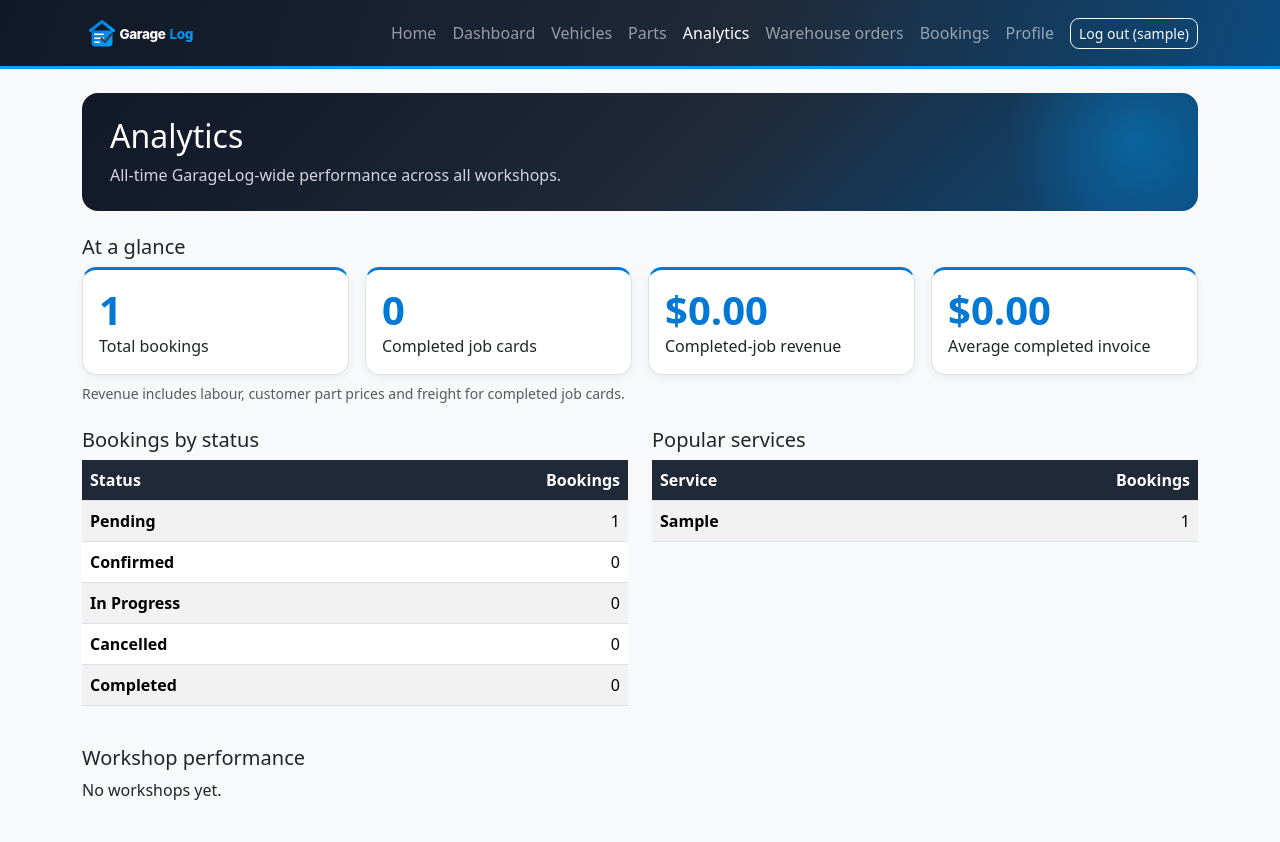
After one commit to Kyran4/GarageLog, a Django app: page /dashboard/analytics/ in a window 1280 px wide. The commit adds this page. Run offline with Django 5.2, Linux system fonts and the light colour scheme; a user stored in the database is signed in; tables that the repository leaves empty hold one stand-in row (values such as "Sample post").

Commit message:
implement analytics page for admins and mechanics with appropriate permissions

```diff
--- a/dashboard/urls.py
+++ b/dashboard/urls.py
@@ -8,4 +8,5 @@ urlpatterns = [
     path('dashboard/customer/', views.CustomerDashboardView.as_view(), name='customer_dashboard'),
     path('dashboard/mechanic/', views.MechanicDashboardView.as_view(), name='mechanic_dashboard'),
     path('dashboard/admin/', views.AdminDashboardView.as_view(), name='admin_dashboard'),
+    path('dashboard/analytics/', views.AnalyticsView.as_view(), name='analytics'),
 ]
--- a/dashboard/views.py
+++ b/dashboard/views.py
@@ -1,15 +1,23 @@
+from decimal import Decimal
+
 from django.contrib.auth import get_user_model
 from django.contrib.auth.decorators import login_required
 from django.core.paginator import Paginator
-from django.db.models import Count, F, Q
+from django.db.models import Count, DecimalField, ExpressionWrapper, F, Q, Sum
 from django.shortcuts import redirect, render
 from django.urls import reverse
 from django.utils import timezone
 from django.views.generic import TemplateView
 
-from accounts.mixins import AdminRequiredMixin, CustomerRequiredMixin, MechanicRequiredMixin
+from accounts.mixins import (
+    AdminRequiredMixin,
+    CustomerRequiredMixin,
+    MechanicRequiredMixin,
+    RoleRequiredMixin,
+)
 from bookings.models import Booking
 from inventory.models import Part, StockItem
+from jobs.models import JobCard, JobPart
 from vehicles.models import Vehicle
 from workshops.models import Workshop
 
@@ -82,6 +90,9 @@ class MechanicDashboardView(MechanicRequiredMixin, TemplateView):
         ).count() if user.workshop_id else 0
         context['parts_url'] = reverse('inventory:search')
         context['low_stock_url'] = reverse('inventory:stock') + '?low=1'
+        context['booking_count'] = Booking.objects.filter(workshop_id=user.workshop_id).count() \
+            if user.workshop_id else 0
+        context['analytics_url'] = reverse('analytics')
         return context
 
 
@@ -142,4 +153,97 @@ class AdminDashboardView(AdminRequiredMixin, TemplateView):
         context['bookings_url'] = reverse('booking_list')
         context['pending_url'] = reverse('booking_list') + '?status=PENDING'
         context['vehicles_url'] = reverse('vehicles:list')
+        context['booking_count'] = Booking.objects.count()
+        context['analytics_url'] = reverse('analytics')
         return context
+
+
+class AnalyticsView(RoleRequiredMixin, TemplateView):
+    allowed_roles = (User.Role.ADMIN, User.Role.MECHANIC)
+    template_name = 'dashboard/analytics.html'
+
+    def get_context_data(self, **kwargs):
+        context = super().get_context_data(**kwargs)
+        user = self.request.user
+        is_admin = user.is_admin_role
+
+        bookings = Booking.objects.all()
+        if not is_admin:
+            bookings = bookings.filter(workshop_id=user.workshop_id)
+
+        status_counts = dict(
+            bookings.values('status').annotate(count=Count('pk')).values_list('status', 'count')
+        )
+        context['booking_count'] = bookings.count()
+        context['status_rows'] = [
+            {'label': label, 'count': status_counts.get(value, 0)}
+            for value, label in Booking.STATUS_CHOICES
+        ]
+        context['service_rows'] = list(
+            bookings.values('service_type')
+            .annotate(count=Count('pk'))
+            .order_by('-count', 'service_type')
+        )
+
+        completed_jobs = JobCard.objects.filter(booking__status='COMPLETED')
+        completed_parts = JobPart.objects.filter(job_card__booking__status='COMPLETED')
+        if not is_admin:
+            completed_jobs = completed_jobs.filter(booking__workshop_id=user.workshop_id)
+            completed_parts = completed_parts.filter(
+                job_card__booking__workshop_id=user.workshop_id,
+            )
+
+        labor_total = completed_jobs.aggregate(total=Sum('labor_charge'))['total'] or Decimal('0.00')
+        parts_total = completed_parts.aggregate(
+            total=Sum(ExpressionWrapper(
+                F('unit_price') * F('quantity') + F('freight_charge'),
+                output_field=DecimalField(max_digits=12, decimal_places=2),
+            ))
+        )['total'] or Decimal('0.00')
+        revenue = labor_total + parts_total
+        completed_job_count = completed_jobs.count()
+        context['completed_job_count'] = completed_job_count
+        context['revenue'] = revenue
+        context['average_invoice'] = (
+            revenue / completed_job_count if completed_job_count else Decimal('0.00')
+        )
+        context['workshop'] = user.workshop if not is_admin else None
+        context['is_admin_analytics'] = is_admin
+
+        if is_admin:
+            workshop_bookings = {
+                row['workshop_id']: row
+                for row in bookings.values('workshop_id').annotate(
+                    booking_count=Count('pk'),
+                    completed_count=Count('pk', filter=Q(status='COMPLETED')),
+                )
+            }
+            workshop_labor = dict(
+                JobCard.objects.filter(booking__status='COMPLETED')
+                .values_list('booking__workshop_id')
+                .annotate(total=Sum('labor_charge'))
+                .values_list('booking__workshop_id', 'total')
+            )
+            workshop_parts = dict(
+                JobPart.objects.filter(job_card__booking__status='COMPLETED')
+                .values_list('job_card__booking__workshop_id')
+                .annotate(total=Sum(ExpressionWrapper(
+                    F('unit_price') * F('quantity') + F('freight_charge'),
+                    output_field=DecimalField(max_digits=12, decimal_places=2),
+                )))
+                .values_list('job_card__booking__workshop_id', 'total')
+            )
+            context['workshop_rows'] = [
+                {
+                    'workshop': workshop,
+                    'booking_count': workshop_bookings.get(workshop.pk, {}).get('booking_count', 0),
+                    'completed_count': workshop_bookings.get(workshop.pk, {}).get('completed_count', 0),
+                    'revenue': (
+                        workshop_labor.get(workshop.pk) or Decimal('0.00')
+                    ) + (
+                        workshop_parts.get(workshop.pk) or Decimal('0.00')
+                    ),
+                }
+                for workshop in Workshop.objects.filter(is_parts_warehouse=False).order_by('name')
+            ]
+        return context
--- a/templates/base.html
+++ b/templates/base.html
@@ -200,6 +200,11 @@
                         <a class="nav-link{% if ns == 'inventory' %} active{% endif %}" {% if ns == 'inventory' %}aria-current="page" {% endif %} href="{% url 'inventory:search' %}">Parts</a>
                     </li>
                     {% endif %}
+                    {% if user.is_mechanic or user.is_admin_role %}
+                    <li class="nav-item">
+                        <a class="nav-link{% if url_name == 'analytics' %} active{% endif %}" {% if url_name == 'analytics' %}aria-current="page" {% endif %} href="{% url 'analytics' %}">Analytics</a>
+                    </li>
+                    {% endif %}
                     {% if user.is_admin_role or user.is_mechanic and user.workshop.is_parts_warehouse %}
                     <li class="nav-item">
                         <a class="nav-link{% if url_name == 'supplier_order_list' or url_name == 'supplier_order_create' %} active{% endif %}" href="{% url 'supplier_order_list' %}">Warehouse orders</a>
--- a/templates/dashboard/admin.html
+++ b/templates/dashboard/admin.html
@@ -27,7 +27,7 @@
     {% endif %}
     {% include 'dashboard/_link_card.html' with slug='vehicles' title='Vehicles' count=vehicle_count text='Vehicles registered with the workshop.' url=vehicles_url link_text='View vehicles' %}
     {% include 'dashboard/_link_card.html' with slug='parts' title='Parts library' count=part_count text='Parts in the shared catalogue. Each workshop keeps its own stock of them.' url=parts_url link_text='Search parts and stock' %}
-    {% include 'dashboard/_placeholder_card.html' with slug='analytics' title='Analytics' text='Bookings, revenue and upcoming expiries.' %}
+    {% include 'dashboard/_link_card.html' with slug='analytics' title='Analytics' count=booking_count text='Bookings, completed jobs and revenue across all workshops.' url=analytics_url link_text='View analytics' %}
 </div>
 
 <section aria-labelledby="workshops-heading" class="mb-4">
--- /dev/null
+++ b/templates/dashboard/analytics.html
@@ -0,0 +1,105 @@
+{% extends 'base.html' %}
+
+{% block title %}Analytics | GarageLog{% endblock %}
+
+{% block content %}
+<div class="gl-banner mb-4">
+    <h1 class="h2">Analytics</h1>
+    <p class="text-body-secondary mb-0">
+        {% if is_admin_analytics %}
+        All-time GarageLog-wide performance across all workshops.
+        {% elif workshop %}
+        All-time performance for {{ workshop.name }}.
+        {% else %}
+        You aren't assigned to a workshop, so there is no workshop data to show.
+        {% endif %}
+    </p>
+</div>
+
+<section aria-labelledby="summary-heading" class="mb-4">
+    <h2 class="h5" id="summary-heading">At a glance</h2>
+    <div class="row g-3">
+        <div class="col-6 col-md-3">
+            <div class="card gl-card gl-accent h-100"><div class="card-body">
+                <p class="display-6 mb-0">{{ booking_count }}</p><p class="mb-0">Total bookings</p>
+            </div></div>
+        </div>
+        <div class="col-6 col-md-3">
+            <div class="card gl-card gl-accent h-100"><div class="card-body">
+                <p class="display-6 mb-0">{{ completed_job_count }}</p><p class="mb-0">Completed job cards</p>
+            </div></div>
+        </div>
+        <div class="col-6 col-md-3">
+            <div class="card gl-card gl-accent h-100"><div class="card-body">
+                <p class="display-6 mb-0">${{ revenue|floatformat:2 }}</p><p class="mb-0">Completed-job revenue</p>
+            </div></div>
+        </div>
+        <div class="col-6 col-md-3">
+            <div class="card gl-card gl-accent h-100"><div class="card-body">
+                <p class="display-6 mb-0">${{ average_invoice|floatformat:2 }}</p><p class="mb-0">Average completed invoice</p>
+            </div></div>
+        </div>
+    </div>
+    <p class="form-text mt-2">Revenue includes labour, customer part prices and freight for completed job cards.</p>
+</section>
+
+<div class="row g-4">
+    <section class="col-lg-6" aria-labelledby="status-heading">
+        <h2 class="h5" id="status-heading">Bookings by status</h2>
+        <div class="table-responsive">
+            <table class="table table-striped">
+                <thead><tr><th scope="col">Status</th><th scope="col" class="text-end">Bookings</th></tr></thead>
+                <tbody>
+                    {% for row in status_rows %}
+                    <tr><th scope="row">{{ row.label }}</th><td class="text-end">{{ row.count }}</td></tr>
+                    {% endfor %}
+                </tbody>
+            </table>
+        </div>
+    </section>
+    <section class="col-lg-6" aria-labelledby="services-heading">
+        <h2 class="h5" id="services-heading">Popular services</h2>
+        {% if service_rows %}
+        <div class="table-responsive">
+            <table class="table table-striped">
+                <thead><tr><th scope="col">Service</th><th scope="col" class="text-end">Bookings</th></tr></thead>
+                <tbody>
+                    {% for row in service_rows %}
+                    <tr><th scope="row">{{ row.service_type }}</th><td class="text-end">{{ row.count }}</td></tr>
+                    {% endfor %}
+                </tbody>
+            </table>
+        </div>
+        {% else %}
+        <p>No bookings yet.</p>
+        {% endif %}
+    </section>
+</div>
+
+{% if is_admin_analytics %}
+<section class="mt-4" aria-labelledby="workshops-heading">
+    <h2 class="h5" id="workshops-heading">Workshop performance</h2>
+    {% if workshop_rows %}
+    <div class="table-responsive">
+        <table class="table table-striped align-middle">
+            <thead>
+                <tr><th scope="col">Workshop</th><th scope="col" class="text-end">Bookings</th><th scope="col" class="text-end">Completed bookings</th><th scope="col" class="text-end">Revenue</th></tr>
+            </thead>
+            <tbody>
+                {% for row in workshop_rows %}
+                <tr>
+                    <th scope="row">{{ row.workshop.name }}</th>
+                    <td class="text-end">{{ row.booking_count }}</td>
+                    <td class="text-end">{{ row.completed_count }}</td>
+                    <td class="text-end">${{ row.revenue|floatformat:2 }}</td>
+                </tr>
+                {% endfor %}
+            </tbody>
+        </table>
+    </div>
+    {% else %}
+    <p>No workshops yet.</p>
+    {% endif %}
+</section>
+{% endif %}
+{% endblock %}
--- a/templates/dashboard/mechanic.html
+++ b/templates/dashboard/mechanic.html
@@ -23,7 +23,7 @@
     {% include 'dashboard/_action_card.html' with slug='parts' title='Find parts' text='Search the parts library by plate, or by make and model, and see what your workshop has in stock.' url=parts_url link_text='Search parts' %}
     {% if not is_warehouse %}
     {% include 'dashboard/_action_card.html' with slug='find' title='Find a vehicle' text='Look up any vehicle in GarageLog by number plate and read its service history.' url=vehicles_url link_text='Search vehicles' %}
-    {% include 'dashboard/_placeholder_card.html' with slug='jobs' title='Job cards' text='Update job status, notes and parts used.' %}
+    {% include 'dashboard/_link_card.html' with slug='analytics' title='Workshop analytics' count=booking_count text='Bookings and completed-job revenue for your workshop.' url=analytics_url link_text='View analytics' %}
     {% endif %}
 </div>
 
```
Also changed, not shown: dashboard/tests.py (+53 -0 lines).
